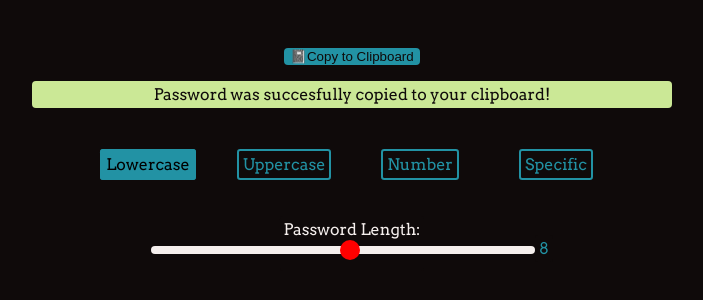
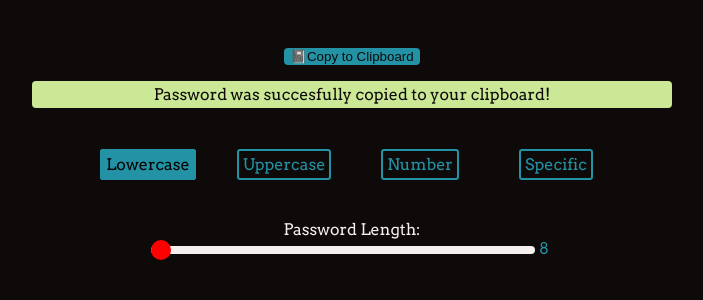
Before and after one commit to SzabiSch/Password-Generator, a Vue app: page / in a window 1280 px wide. Shown: the top 300 px of the page, without its empty margins (288-991 px from the left). Built offline with nearby package versions, Linux system fonts and the light colour scheme.

Commit message:
Fixed: Value of the Slider

```diff
--- a/src/components/PasswordGenerator.vue
+++ b/src/components/PasswordGenerator.vue
@@ -1,7 +1,6 @@
 <template>
-  <div class="hello">
-    <h1>{{ msg }}</h1>
-  </div>
+  <h1>{{ msg }}</h1>
+
   <body>
     <div class="btnToCopy">
       <p></p>
@@ -56,10 +55,10 @@
         type="range"
         min="8"
         max="35"
-        v-model="value"
+        v-model="lengthpassword"
         id="myRange"
         step="1"
-        @input="generatePassword()"
+        @input="generatePassword"
       />
 
       <label class="length-of-password" for="myRange">{{
```
